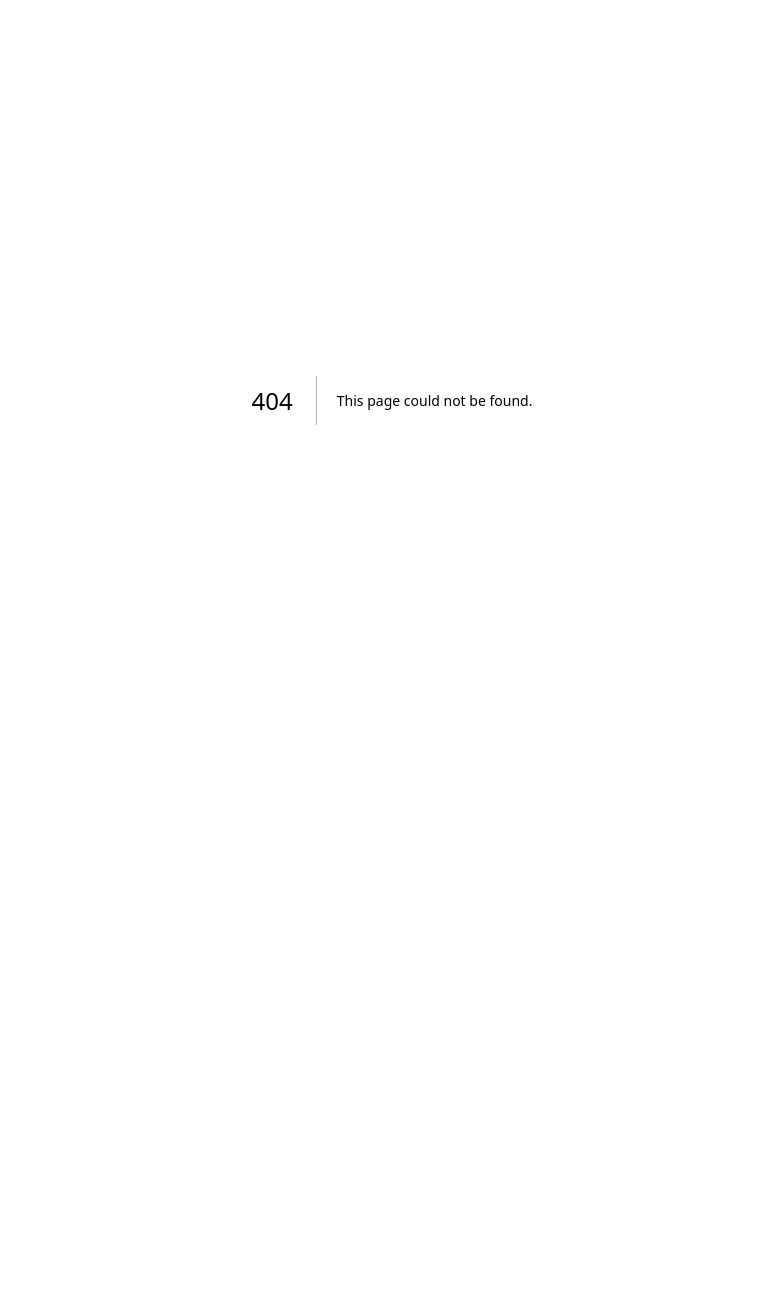
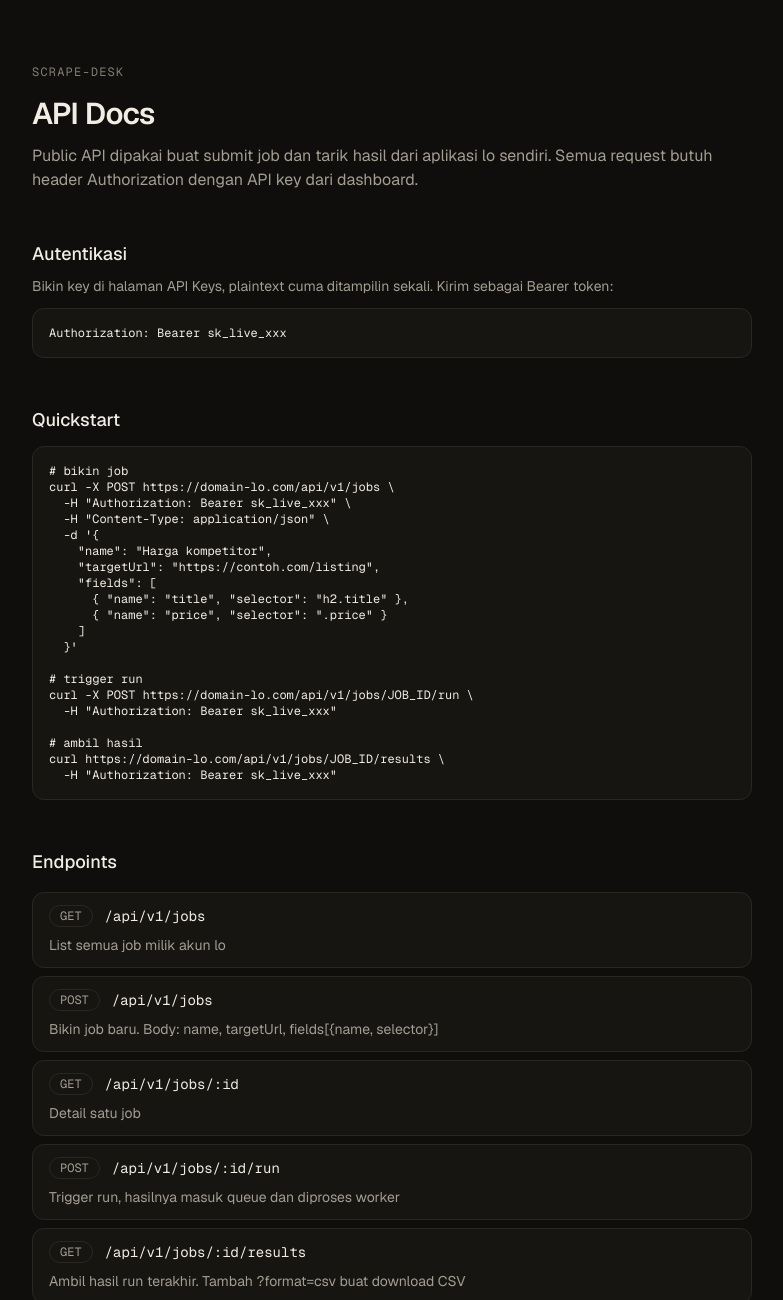
Before and after one commit to al1prahman/scrape-desk, a Next.js app: page /docs in a window 1280 px wide. Before the commit this address had no page. Shown: the top 1300 px of the page, without its empty margins (248-1031 px from the left). Before the commit the page ends 800 px from the top, so only its background shows below. Built offline with nearby package versions, Linux system fonts and the light colour scheme.

Commit message:
feat: landing page lengkap dan halaman docs API
- Landing: hero, cara kerja 3 langkah, preview curl, fitur, CTA
- Docs: autentikasi, quickstart curl, daftar endpoint, format response, error codes

```diff
--- /dev/null
+++ b/app/docs/page.tsx
@@ -0,0 +1,141 @@
+import Link from "next/link";
+
+const endpoints = [
+  {
+    method: "GET",
+    path: "/api/v1/jobs",
+    description: "List semua job milik akun lo",
+  },
+  {
+    method: "POST",
+    path: "/api/v1/jobs",
+    description: "Bikin job baru. Body: name, targetUrl, fields[{name, selector}]",
+  },
+  {
+    method: "GET",
+    path: "/api/v1/jobs/:id",
+    description: "Detail satu job",
+  },
+  {
+    method: "POST",
+    path: "/api/v1/jobs/:id/run",
+    description: "Trigger run, hasilnya masuk queue dan diproses worker",
+  },
+  {
+    method: "GET",
+    path: "/api/v1/jobs/:id/results",
+    description: "Ambil hasil run terakhir. Tambah ?format=csv buat download CSV",
+  },
+];
+
+const errorCodes = [
+  ["400", "VALIDATION_ERROR", "Input nggak valid"],
+  ["401", "UNAUTHORIZED", "API key salah atau nggak dikirim"],
+  ["404", "NOT_FOUND", "Resource nggak ada atau bukan milik lo"],
+  ["500", "INTERNAL_ERROR", "Error server"],
+];
+
+export default function DocsPage() {
+  return (
+    <main className="mx-auto w-full max-w-3xl px-6 py-16">
+      <p className="font-mono text-xs uppercase tracking-widest text-subtle">scrape-desk</p>
+      <h1 className="mt-4 text-3xl font-semibold tracking-tight">API Docs</h1>
+      <p className="mt-3 text-muted">
+        Public API dipakai buat submit job dan tarik hasil dari aplikasi lo sendiri. Semua
+        request butuh header Authorization dengan API key dari dashboard.
+      </p>
+
+      <section className="mt-12">
+        <h2 className="text-lg font-medium">Autentikasi</h2>
+        <p className="mt-2 text-sm text-muted">
+          Bikin key di halaman API Keys, plaintext cuma ditampilin sekali. Kirim sebagai Bearer
+          token:
+        </p>
+        <pre className="mt-3 overflow-x-auto rounded-card border border-line bg-surface p-4 font-mono text-xs text-ink">
+          {`Authorization: Bearer sk_live_xxx`}
+        </pre>
+      </section>
+
+      <section className="mt-12">
+        <h2 className="text-lg font-medium">Quickstart</h2>
+        <pre className="mt-3 overflow-x-auto rounded-card border border-line bg-surface p-4 font-mono text-xs text-ink">
+          {`# bikin job
+curl -X POST https://domain-lo.com/api/v1/jobs \\
+  -H "Authorization: Bearer sk_live_xxx" \\
+  -H "Content-Type: application/json" \\
+  -d '{
+    "name": "Harga kompetitor",
+    "targetUrl": "https://contoh.com/listing",
+    "fields": [
+      { "name": "title", "selector": "h2.title" },
+      { "name": "price", "selector": ".price" }
+    ]
+  }'
+
+# trigger run
+curl -X POST https://domain-lo.com/api/v1/jobs/JOB_ID/run \\
+  -H "Authorization: Bearer sk_live_xxx"
+
+# ambil hasil
+curl https://domain-lo.com/api/v1/jobs/JOB_ID/results \\
+  -H "Authorization: Bearer sk_live_xxx"`}
+        </pre>
+      </section>
+
+      <section className="mt-12">
+        <h2 className="text-lg font-medium">Endpoints</h2>
+        <ul className="mt-4 space-y-2">
+          {endpoints.map((endpoint) => (
+            <li
+              key={`${endpoint.method} ${endpoint.path}`}
+              className="rounded-card border border-line bg-surface px-4 py-3"
+            >
+              <div className="flex items-center gap-3">
+                <span className="rounded-full border border-line px-2.5 py-0.5 font-mono text-xs text-muted">
+                  {endpoint.method}
+                </span>
+                <code className="font-mono text-sm text-ink">{endpoint.path}</code>
+              </div>
+              <p className="mt-2 text-sm text-muted">{endpoint.description}</p>
+            </li>
+          ))}
+        </ul>
+      </section>
+
+      <section className="mt-12">
+        <h2 className="text-lg font-medium">Format response</h2>
+        <p className="mt-2 text-sm text-muted">
+          Sukses dibungkus dalam data, error dalam error dengan code yang bisa diproses
+          programatik:
+        </p>
+        <pre className="mt-3 overflow-x-auto rounded-card border border-line bg-surface p-4 font-mono text-xs text-ink">
+          {`{ "data": { "jobs": [ ... ] } }
+
+{ "error": { "code": "UNAUTHORIZED", "message": "API key tidak valid" } }`}
+        </pre>
+      </section>
+
+      <section className="mt-12">
+        <h2 className="text-lg font-medium">Error codes</h2>
+        <ul className="mt-4 space-y-2 text-sm">
+          {errorCodes.map(([status, code, description]) => (
+            <li key={code} className="flex gap-3">
+              <span className="font-mono text-xs text-subtle">{status}</span>
+              <code className="font-mono text-xs text-ink">{code}</code>
+              <span className="text-muted">{description}</span>
+            </li>
+          ))}
+        </ul>
+      </section>
+
+      <div className="mt-12">
+        <Link href="/register" className={buttonClassHref}>
+          Mulai gratis
+        </Link>
+      </div>
+    </main>
+  );
+}
+
+const buttonClassHref =
+  "inline-flex items-center justify-center rounded-full bg-ink px-5 py-2.5 text-sm font-medium text-canvas transition-colors hover:bg-accent";
--- a/app/page.tsx
+++ b/app/page.tsx
@@ -1,18 +1,115 @@
 import Link from "next/link";
 import { buttonClass } from "@/components/ui/button";
 
+const steps = [
+  {
+    title: "Define target",
+    description:
+      "Masukin URL halaman dan field yang mau diekstrak pakai CSS selector. Simpan sebagai job.",
+  },
+  {
+    title: "Run",
+    description:
+      "Klik Run Now atau panggil API. Job masuk queue, worker scraping pakai Playwright, status update realtime.",
+  },
+  {
+    title: "Ambil hasil",
+    description:
+      "Lihat tabel rapi di dashboard, export CSV atau JSON, atau tarik lewat public API pakai API key.",
+  },
+];
+
+const features = [
+  {
+    title: "Realtime status",
+    description: "Queued, running, done, atau failed. Update langsung via Supabase Realtime.",
+  },
+  {
+    title: "Export CSV dan JSON",
+    description: "Satu klik dari dashboard atau endpoint, langsung bisa dibuka di Excel.",
+  },
+  {
+    title: "Public API",
+    description: "Submit job dan tarik hasil dari aplikasi lo sendiri pakai API key.",
+  },
+  {
+    title: "Queue based",
+    description: "pg-boss di Postgres, nggak perlu Redis. Worker jalan terpisah dari web.",
+  },
+  {
+    title: "Isolasi per user",
+    description: "Row Level Security di level database, tiap user cuma lihat data sendiri.",
+  },
+  {
+    title: "Run history",
+    description: "Setiap eksekusi tersimpan sendiri-sendiri, hasil nggak saling nimpa.",
+  },
+];
+
 export default function LandingPage() {
   return (
-    <main className="mx-auto flex min-h-screen w-full max-w-2xl flex-col justify-center px-6">
+    <main className="mx-auto w-full max-w-4xl px-6">
+      <section className="flex min-h-screen flex-col justify-center py-20">
         <p className="font-mono text-xs uppercase tracking-widest text-subtle">scrape-desk</p>
-      <h1 className="mt-4 text-4xl font-semibold tracking-tight sm:text-5xl">
-        Data dari web, jadi terstruktur.
+        <h1 className="mt-4 text-4xl font-semibold tracking-tight sm:text-6xl">
+          Data dari web,
+          <br />
+          jadi terstruktur.
         </h1>
-      <p className="mt-4 text-lg text-muted">
+        <p className="mt-6 max-w-xl text-lg text-muted">
           Define target URL dan field ekstraksi sekali, jalankan kapan saja, ambil hasilnya lewat
-        dashboard atau API.
+          dashboard atau API. Nggak perlu maintain script scraping sendiri.
         </p>
         <div className="mt-8 flex gap-3">
+          <Link href="/register" className={buttonClass("primary")}>
+            Mulai gratis
+          </Link>
+          <Link href="/docs" className={buttonClass("secondary")}>
+            Lihat API docs
+          </Link>
+        </div>
+      </section>
+
+      <section className="border-t border-line py-16">
+        <h2 className="text-2xl font-semibold tracking-tight">Cara kerja</h2>
+        <ol className="mt-8 grid gap-6 sm:grid-cols-3">
+          {steps.map((step, index) => (
+            <li key={step.title} className="rounded-card border border-line bg-surface p-6">
+              <span className="font-mono text-xs text-subtle">0{index + 1}</span>
+              <h3 className="mt-3 font-medium">{step.title}</h3>
+              <p className="mt-2 text-sm text-muted">{step.description}</p>
+            </li>
+          ))}
+        </ol>
+      </section>
+
+      <section className="border-t border-line py-16">
+        <h2 className="text-2xl font-semibold tracking-tight">Satu baris curl, dapat data</h2>
+        <pre className="mt-6 overflow-x-auto rounded-card border border-line bg-surface p-5 font-mono text-xs text-ink">
+          {`curl -X POST https://domain-lo.com/api/v1/jobs \\
+  -H "Authorization: Bearer sk_live_xxx" \\
+  -H "Content-Type: application/json" \\
+  -d '{ "name": "Harga kompetitor", "targetUrl": "https://contoh.com/listing",
+        "fields": [{ "name": "title", "selector": "h2.title" }] }'`}
+        </pre>
+      </section>
+
+      <section className="border-t border-line py-16">
+        <h2 className="text-2xl font-semibold tracking-tight">Fitur</h2>
+        <ul className="mt-8 grid gap-6 sm:grid-cols-2">
+          {features.map((feature) => (
+            <li key={feature.title}>
+              <h3 className="font-medium">{feature.title}</h3>
+              <p className="mt-1 text-sm text-muted">{feature.description}</p>
+            </li>
+          ))}
+        </ul>
+      </section>
+
+      <section className="border-t border-line py-20 text-center">
+        <h2 className="text-2xl font-semibold tracking-tight">Siap mulai?</h2>
+        <p className="mt-3 text-muted">Bikin akun, jalanin run pertama dalam 2 menit.</p>
+        <div className="mt-6 flex justify-center gap-3">
           <Link href="/register" className={buttonClass("primary")}>
             Mulai gratis
           </Link>
@@ -20,6 +117,7 @@ export default function LandingPage() {
             Masuk
           </Link>
         </div>
+      </section>
     </main>
   );
 }
```
Lines whose indentation alone changed are shown as unchanged.
